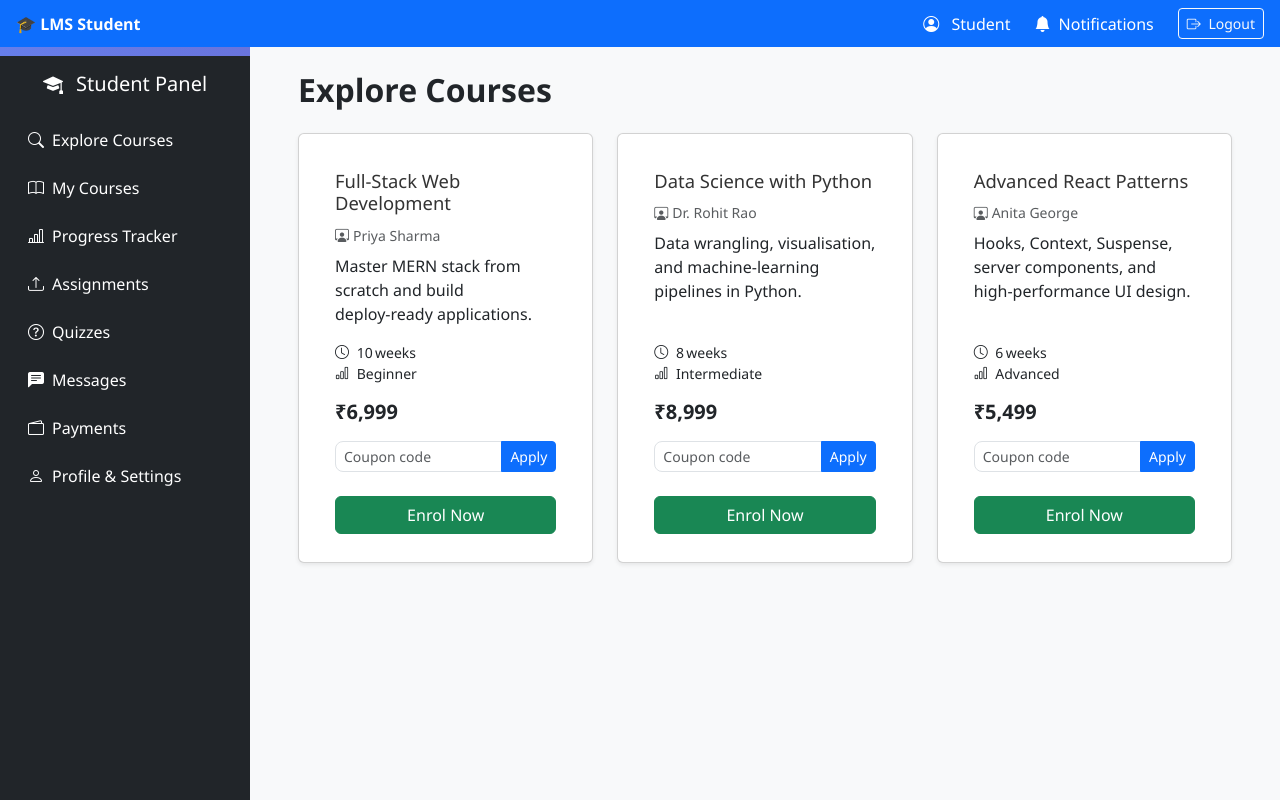
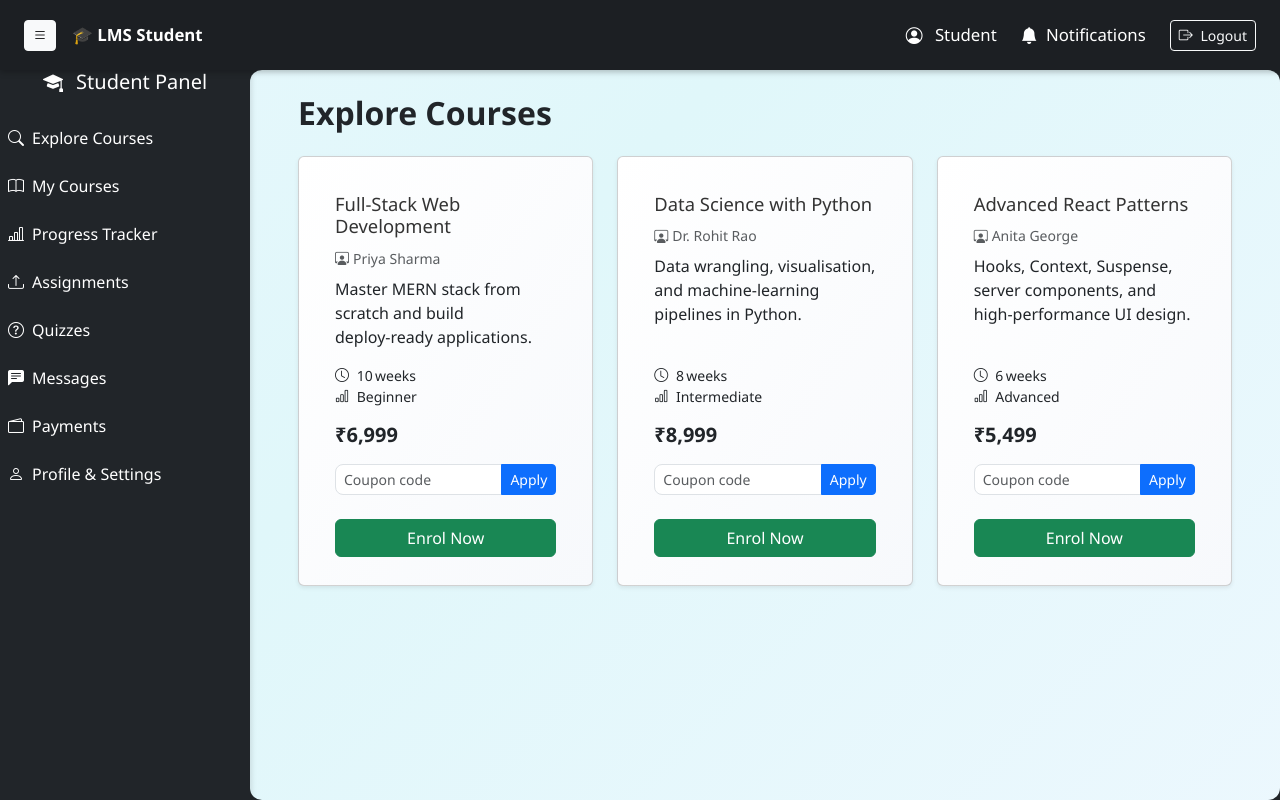
Before and after one commit to srilekha-netha/react-LMS, a React (Create React App) app in the folder client/: page /student in a window 1280 px wide. Built offline with nearby package versions, Linux system fonts and the light colour scheme.

Commit message:
css
student dashboard.css,

```diff
--- a/client/src/components/StudentDashboard.css
+++ b/client/src/components/StudentDashboard.css
@@ -3,7 +3,10 @@
 .course-card {
   border-radius: 1rem;
   transition: transform 0.2s ease, box-shadow 0.2s ease;
+  background: linear-gradient(to bottom right, #ffffff, #f7f9fc);  /* new */
+  box-shadow: 0 4px 20px rgba(0, 0, 0, 0.08);  /* new */
 }
+
 
 .course-card:hover {
   transform: translateY(-4px);
@@ -41,10 +44,12 @@
 
 .chapter-sidebar {
   width: 250px;
-  background: #f1f1f1;
+  background: linear-gradient(135deg, #343a40, #495057);  /* changed from #f1f1f1 */
+  color: white;
   border-radius: 8px;
   padding: 15px;
 }
+
 
 .chapter-list {
   list-style-type: none;
@@ -71,6 +76,12 @@
   color: #6c757d;
   cursor: not-allowed;
 }
+.chapter-item:hover {
+  background-color: #0d6efd;
+  color: #fff;
+  border-color: #0d6efd;
+}
+
 
 .lock-icon {
   margin-left: 10px;
@@ -85,10 +96,11 @@
 }
 
 .course-title {
-  color: #007bff;
+  color: #0d6efd;  /* changed from #007bff */
   font-weight: bold;
   margin-bottom: 20px;
 }
+
 .assignment-container {
   max-width: 1000px;
   margin: auto;
@@ -108,6 +120,8 @@
 
 .assignment-card {
   background-color: #ffffff;
+  background: linear-gradient(to bottom right, #ffffff, #f7f9fc);
+  box-shadow: 0 4px 20px rgba(0, 0, 0, 0.08);
   border-radius: 10px;
   padding: 1rem;
   box-shadow: 0 4px 10px rgba(0, 0, 0, 0.06);
@@ -133,13 +147,14 @@ input[type="file"] {
 
 .submit-btn {
   margin-top: 0.5rem;
-  background-color: #198754;
+  background-color: #28a745;  /* changed from #198754 */
   color: white;
   border: none;
   padding: 6px 14px;
   border-radius: 5px;
   cursor: pointer;
 }
+
 
 .submit-btn:disabled {
   background-color: #cccccc;
@@ -195,7 +210,7 @@ input[type="file"] {
 }
 
 .submit-quiz-btn {
-  background-color: #198754;
+  background-color: #28a745;  /* changed from #198754 */
   color: white;
   border: none;
   padding: 10px 18px;
@@ -203,6 +218,7 @@ input[type="file"] {
   cursor: pointer;
   margin-top: 1rem;
 }
+
 
 .quiz-result {
   margin-top: 1rem;
@@ -261,16 +277,18 @@ input[type="file"] {
 }
 
 .teacher-msg {
-  background-color: #e2e3e5;
-  color: #343a40;
+  background-color: #dee2e6;  /* lighter gray */
+  color: #212529;
   align-self: flex-start;
 }
 
+
 .student-msg {
-  background-color: #0d6efd;
+  background-color: #4e73df;  /* improved blue */
   color: white;
   align-self: flex-end;
 }
+
 
 .message-input-area {
   display: flex;
--- a/client/src/components/StudentDashboard.js
+++ b/client/src/components/StudentDashboard.js
@@ -1,70 +1,124 @@
-import React from "react";
+import React, { useState } from "react";
 import { Outlet, Link } from "react-router-dom";
 
 function StudentDashboard() {
-  const wrapperStyle = {
-    width: "100vw",
-    minHeight: "100vh",
-    margin: 0,
-    display: "flex",
-    flexDirection: "column",
-    overflowY: "auto",
-  };
+  const [collapsed, setCollapsed] = useState(false);
+  const [activeLink, setActiveLink] = useState("");
+
+  const toggleSidebar = () => setCollapsed(!collapsed);
+  const topNavbarHeight = 70; // Increased height
 
   const topNavbarStyle = {
-    flex: "0 0 auto",
-    padding: "0.5rem 1rem",
-    backgroundColor: "#0d6efd",
+    height: `${topNavbarHeight}px`,
+    padding: "0.75rem 1.5rem", // Increased padding
+    backgroundColor: "#1c1f23",
     color: "white",
     display: "flex",
     alignItems: "center",
     justifyContent: "space-between",
-    position: "sticky",
+    position: "fixed",
     top: 0,
+    left: 0,
+    right: 0,
     zIndex: 1000,
+    boxShadow: "0 2px 6px rgba(0,0,0,0.25)",
+    fontSize: "1.05rem",
   };
+
+  const wrapperStyle = {
+    width: "100vw",
+    minHeight: "100vh",
+    display: "flex",
+    flexDirection: "column",
+    backgroundColor: "#212529",
+  };
+
+  const sidebarStyle = {
+    position: "fixed",
+    top: 0,
+    bottom: 0,
+    width: collapsed ? "70px" : "250px",
+    backgroundColor: "#212529",
+    color: "white",
+    paddingTop: `${topNavbarHeight}px`, // Updated to match header
+    overflowY: "auto",
+    transition: "width 0.4s ease-in-out",
+    boxShadow: "2px 0 5px rgba(0,0,0,0.1)",
+  };
+
+  const navLinkStyle = (path) => ({
+    color: activeLink === path ? "#0d6efd" : "white",
+    textDecoration: "none",
+    padding: "0.5rem",
+    display: "flex",
+    alignItems: "center",
+    borderRadius: "4px",
+    fontWeight: activeLink === path ? "bold" : "normal",
+    backgroundColor: activeLink === path ? "rgba(255,255,255,0.1)" : "transparent",
+    transition: "background-color 0.4s, color 0.3s",
+  });
 
   const contentWrapperStyle = {
     display: "flex",
     flex: "1 1 auto",
-    overflow: "hidden",
+    flexWrap: "nowrap",
   };
 
-  const sidebarStyle = {
-    flex: "0 0 250px",
-    position: "sticky",
-    top: "56px",
-    height: "calc(100vh - 56px)",
+  const mainContentStyle = {
+    marginTop: `${topNavbarHeight}px`, // Updated to match header
+    padding: "1.5rem",
     overflowY: "auto",
-    backgroundColor: "#212529",
-    color: "white",
-    padding: "1rem",
+    marginLeft: collapsed ? "70px" : "250px",
+    transition: "margin-left 0.4s ease-in-out",
+    width: "100%",
+    minHeight: `calc(100vh - ${topNavbarHeight}px)`, // Updated to match header
   };
 
-  const navLinkStyle = {
-    color: "white",
-    textDecoration: "none",
-    padding: "0.5rem 0.75rem",
-    display: "block",
-    borderRadius: "4px",
-  };
-
-  const navLinkHoverBg = "rgba(255, 255, 255, 0.1)";
-
-  const mainContentStyle = {
-    flex: "1 1 auto",
-    padding: "1.5rem",
-    overflowY: "auto",
-    backgroundColor: "#f8f9fa",
-  };
+  const menuItems = [
+    { to: "/student/explore", icon: "search", label: "Explore Courses" },
+    { to: "/student/my-courses", icon: "book", label: "My Courses" },
+    { to: "/student/progress", icon: "bar-chart-line", label: "Progress Tracker" },
+    { to: "/student/assignments", icon: "upload", label: "Assignments" },
+    { to: "/student/quizzes", icon: "question-circle", label: "Quizzes" },
+    { to: "/student/messages", icon: "chat-left-text-fill", label: "Messages" },
+    { to: "/student/payments", icon: "wallet2", label: "Payments" },
+    { to: "/student/profile", icon: "person", label: "Profile & Settings" },
+  ];
 
   return (
     <>
       <style>{`
         html, body, #root {
-          margin: 0; padding: 0; height: 100%;
+          margin: 0;
+          padding: 0;
+          height: 100%;
+          background-color: #212529;
+        }
+
+        .sidebar-text {
+          transition: opacity 0.3s ease-in-out;
+        }
+
+        .sidebar-text.hidden {
+          opacity: 0;
+          pointer-events: none;
+        }
+
+        /* 🌈 Background Animation */
+        @keyframes gradientMove {
+          0% { background-position: 0% 50%; }
+          50% { background-position: 100% 50%; }
+          100% { background-position: 0% 50%; }
+        }
+
+        .animated-bg {
+          background: linear-gradient(135deg, #f0f8ff, #e0f7fa, #f0f8ff);
+          background-size: 200% 200%;
+          animation: gradientMove 18s ease infinite;
+          border-radius: 12px;
         }
       `}</style>
+
       <link
         href="https://cdn.jsdelivr.net/npm/bootstrap@5.3.3/dist/css/bootstrap.min.css"
         rel="stylesheet"
@@ -77,7 +131,16 @@ function StudentDashboard() {
       <div style={wrapperStyle}>
         {/* Top Navbar */}
         <nav style={topNavbarStyle}>
-          <span className="fw-bold">🎓 LMS Student</span>
+          <span className="fw-bold d-flex align-items-center">
+            <button
+              className="btn btn-sm btn-light me-3"
+              onClick={toggleSidebar}
+              title={collapsed ? "Expand Sidebar" : "Collapse Sidebar"}
+            >
+              <i className="bi bi-list"></i>
+            </button>
+            🎓 LMS Student
+          </span>
           <div className="d-flex align-items-center gap-4">
             <span>
               <i className="bi bi-person-circle me-2"></i> Student
@@ -91,34 +154,28 @@ function StudentDashboard() {
           </div>
         </nav>
 
-        {/* Sidebar + Main Content */}
+        {/* Content Area */}
         <div style={contentWrapperStyle}>
           {/* Sidebar */}
           <aside style={sidebarStyle}>
-            <h5 className="text-center mb-4">
+            <h5
+              className={`text-center mb-4 sidebar-text ${collapsed ? "hidden" : ""}`}
+            >
               <i className="bi bi-mortarboard-fill me-2"></i> Student Panel
             </h5>
             <ul className="nav flex-column gap-2">
-              {[
-                { to: "/student/explore", icon: "search", label: "Explore Courses" },
-                { to: "/student/my-courses", icon: "book", label: "My Courses" },
-                { to: "/student/progress", icon: "bar-chart-line", label: "Progress Tracker" },
-                { to: "/student/assignments", icon: "upload", label: "Assignments" },
-                { to: "/student/quizzes", icon: "question-circle", label: "Quizzes" },
-                { to: "/student/messages", icon: "chat-left-text-fill", label: "Messages" },
-                { to: "/student/payments", icon: "wallet2", label: "Payments" },
-                { to: "/student/profile", icon: "person", label: "Profile & Settings" },
-              ].map((item, idx) => (
+              {menuItems.map((item, idx) => (
                 <li className="nav-item" key={idx}>
                   <Link
                     to={item.to}
-                    style={navLinkStyle}
+                    onClick={() => setActiveLink(item.to)}
+                    style={navLinkStyle(item.to)}
                     className="nav-link"
-                    onMouseEnter={e => e.currentTarget.style.backgroundColor = navLinkHoverBg}
-                    onMouseLeave={e => e.currentTarget.style.backgroundColor = "transparent"}
                   >
                     <i className={`bi bi-${item.icon} me-2`}></i>
-                    {item.label}
+                    {!collapsed && (
+                      <span className="sidebar-text">{item.label}</span>
+                    )}
                   </Link>
                 </li>
               ))}
@@ -126,7 +183,7 @@ function StudentDashboard() {
           </aside>
 
           {/* Main Content */}
-          <main style={mainContentStyle}>
+          <main style={mainContentStyle} className="animated-bg">
             <Outlet />
           </main>
         </div>
```
